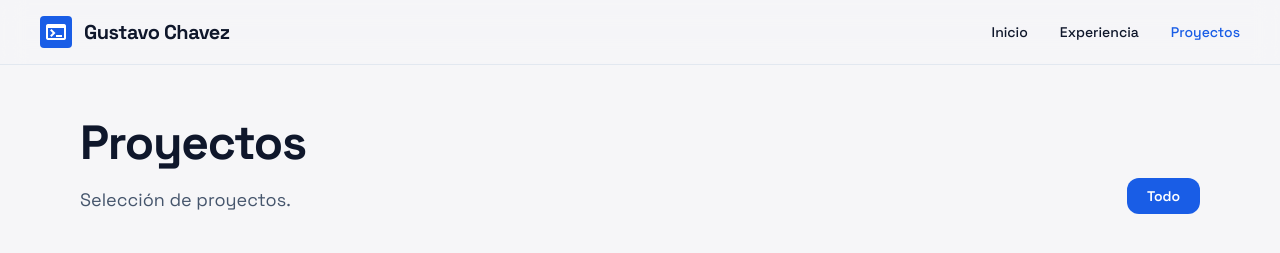
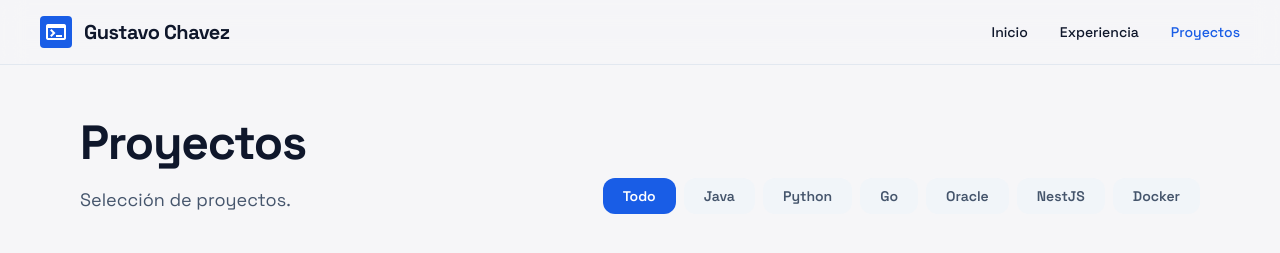
Before and after one commit to gustavo-chavez-full-stack/personal, a React (Vite) app: page /projects in a window 1280 px wide. Shown: the top 253 px of the page. Built offline with nearby package versions, Linux system fonts and the light colour scheme; grey boxes are pictures that could not be loaded.

Commit message:
agregar filtros

```diff
--- a/src/pages/Projects.tsx
+++ b/src/pages/Projects.tsx
@@ -1,9 +1,13 @@
-import React from "react";
+import React, { useState } from "react";
 import { Layout } from "../components/layout/Layout";
 import { ProjectCard } from "../components/ui/ProjectCard";
 import type { Project } from "../types";
 
 export const Projects: React.FC = () => {
+  const [activeTag, setActiveTag] = useState("Todo");
+
+  const filterTags = ["Todo", "Java", "Python", "Go", "Oracle", "NestJS", "Docker"];
+
   const projects: Project[] = [
     {
       title: "Web App Legacy",
@@ -202,26 +206,34 @@ export const Projects: React.FC = () => {
           </p>
         </div>
         <div className="flex gap-2 flex-wrap justify-start md:justify-end">
-          <div className="flex h-9 items-center justify-center gap-x-2 rounded-full bg-primary px-5 cursor-pointer">
-            <p className="text-white text-sm font-semibold">Todo</p>
-          </div>
-          {/*["Fullstack", "Distributed Systems", "Machine Learning"].map(
-            (tag) => (
-              <div
-                key={tag}
-                className="flex h-9 items-center justify-center gap-x-2 rounded-full bg-slate-100 dark:bg-border-dark px-5 text-slate-600 dark:text-white hover:bg-slate-200 dark:hover:bg-slate-700 cursor-pointer transition-colors"
-              >
-                <p className="text-sm font-medium">{tag}</p>
-              </div>
-            ),
-          )*/}
+          {filterTags.map((tag) => (
+            <button
+              key={tag}
+              onClick={() => setActiveTag(tag)}
+              className={`flex h-9 items-center justify-center gap-x-2 rounded-full px-5 transition-colors cursor-pointer ${
+                activeTag === tag
+                  ? "bg-primary text-white"
+                  : "bg-slate-100 dark:bg-border-dark text-slate-600 dark:text-white hover:bg-slate-200 dark:hover:bg-slate-700"
+              }`}
+            >
+              <p className="text-sm font-semibold">{tag}</p>
+            </button>
+          ))}
         </div>
       </div>
 
       <div className="grid grid-cols-1 md:grid-cols-2 lg:grid-cols-3 gap-8">
-        {projects.map((p, i) => (
-          <ProjectCard key={i} {...p} />
-        ))}
+        {projects
+          .filter((p) =>
+            activeTag === "Todo"
+              ? true
+              : p.tags.some(
+                  (t) => t.toLowerCase() === activeTag.toLowerCase()
+                )
+          )
+          .map((p, i) => (
+            <ProjectCard key={i} {...p} />
+          ))}
       </div>
 
       {/* Pagination */}
```
